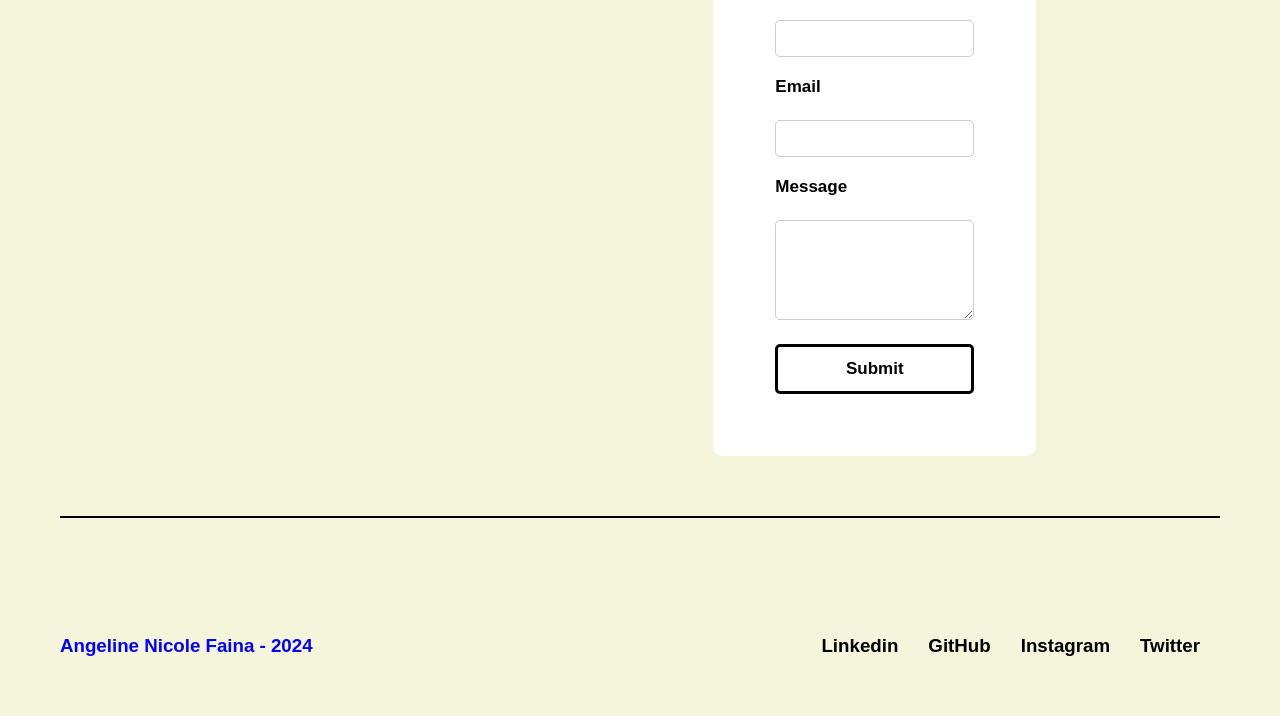
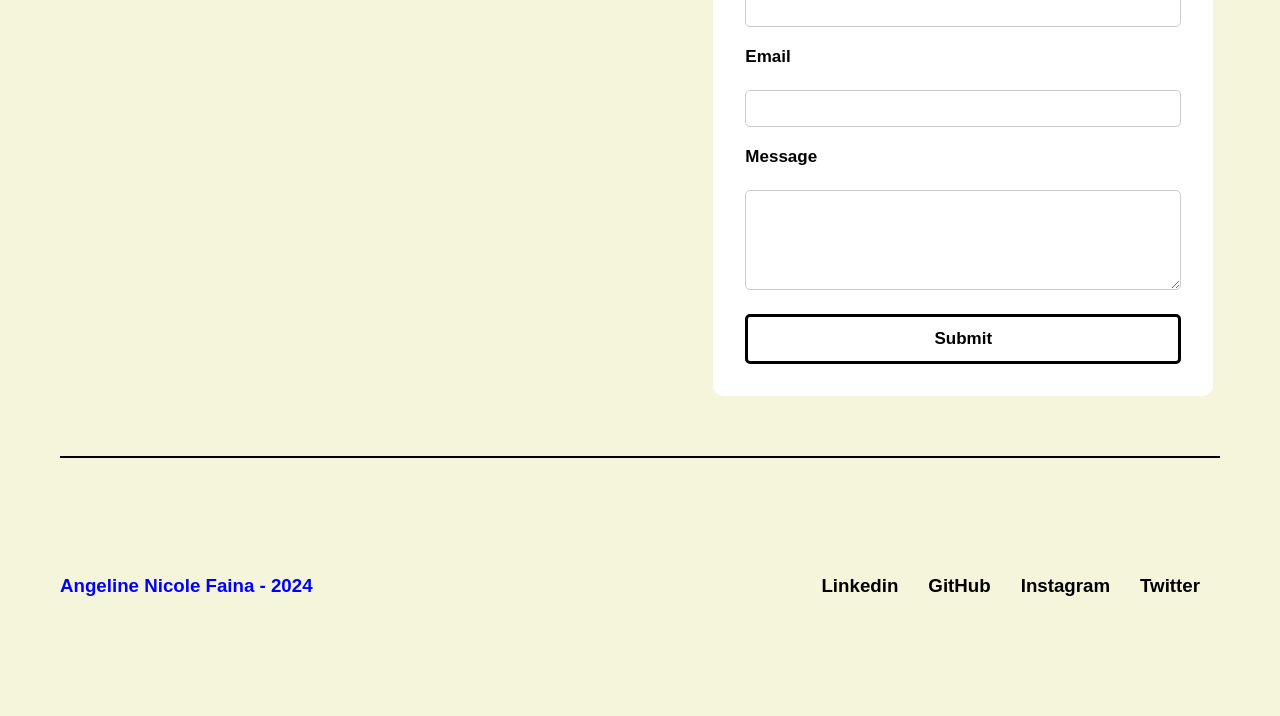
Before and after one commit to lynfaina/portfolio, a website: page html/contact.html in a window 1280 px wide. Shown: the part 344-1060 px from the top of the page. After the commit the page ends 1000 px from the top, so only its background shows below. Drawn offline with Linux system fonts and the light colour scheme.

Commit message:
updated form size

```diff
--- a/css/contact.css
+++ b/css/contact.css
@@ -65,10 +65,9 @@ h1 {
 }
 
 form {
-    width: 100%;
-    max-width: 600px;
+    width: 500px;
     background-color: #ffffff;
-    padding: 50px;
+    padding: 20px;
     border: 12px solid #ffffff;
     border-radius: 10px;
 }
```
